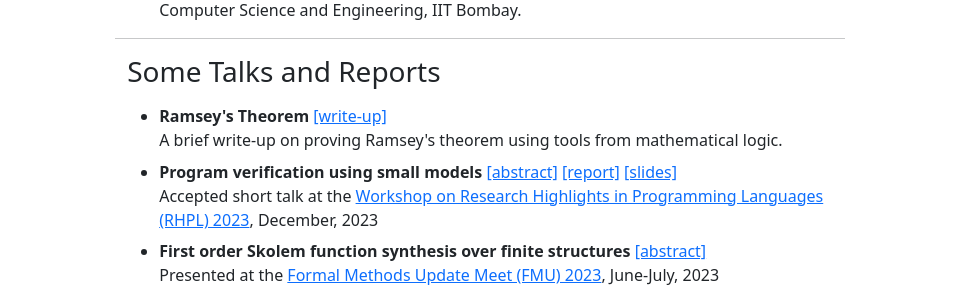
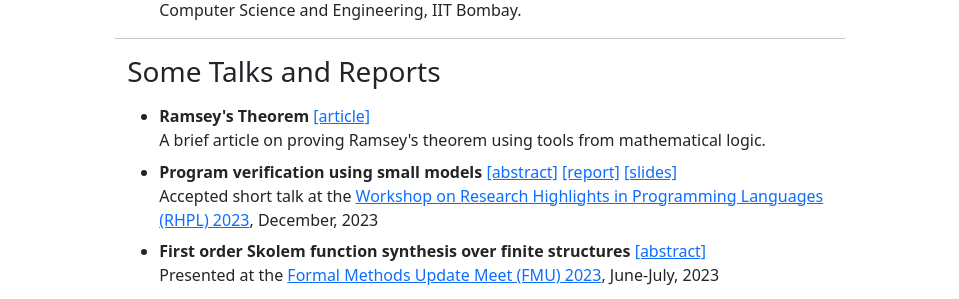
Before and after one commit to abhisekhs/abhisekhs.github.io, a Jekyll site: the page index.html, which Jekyll copies as it is, in a window 1280 px wide and 900 px high, scrolled down 3244 px. Shown: the part 155-454 px from the top of the window, without its empty margins (160-1119 px from the left). Built offline with Jekyll 4.4.1, drawn with Linux system fonts in a browser that asks for light colours.

Commit message:
Added Ramsey's theorem article

```diff
--- a/index.html
+++ b/index.html
@@ -624,9 +624,9 @@ Foundations of Computer Science (MFCS), Budapest, Hungary
             <ul>
             <li>
                 <b>Ramsey's Theorem</b>
-                <a href="articles/ramsey.html">[write-up]</a>
+                <a href="articles/ramsey.html">[article]</a>
                 <br />
-                <p style="margin-bottom:0.2cm;">A brief write-up on proving Ramsey's theorem using tools from mathematical logic.</p>
+                <p style="margin-bottom:0.2cm;">A brief article on proving Ramsey's theorem using tools from mathematical logic.</p>
             </li>
 
             <li>
```
